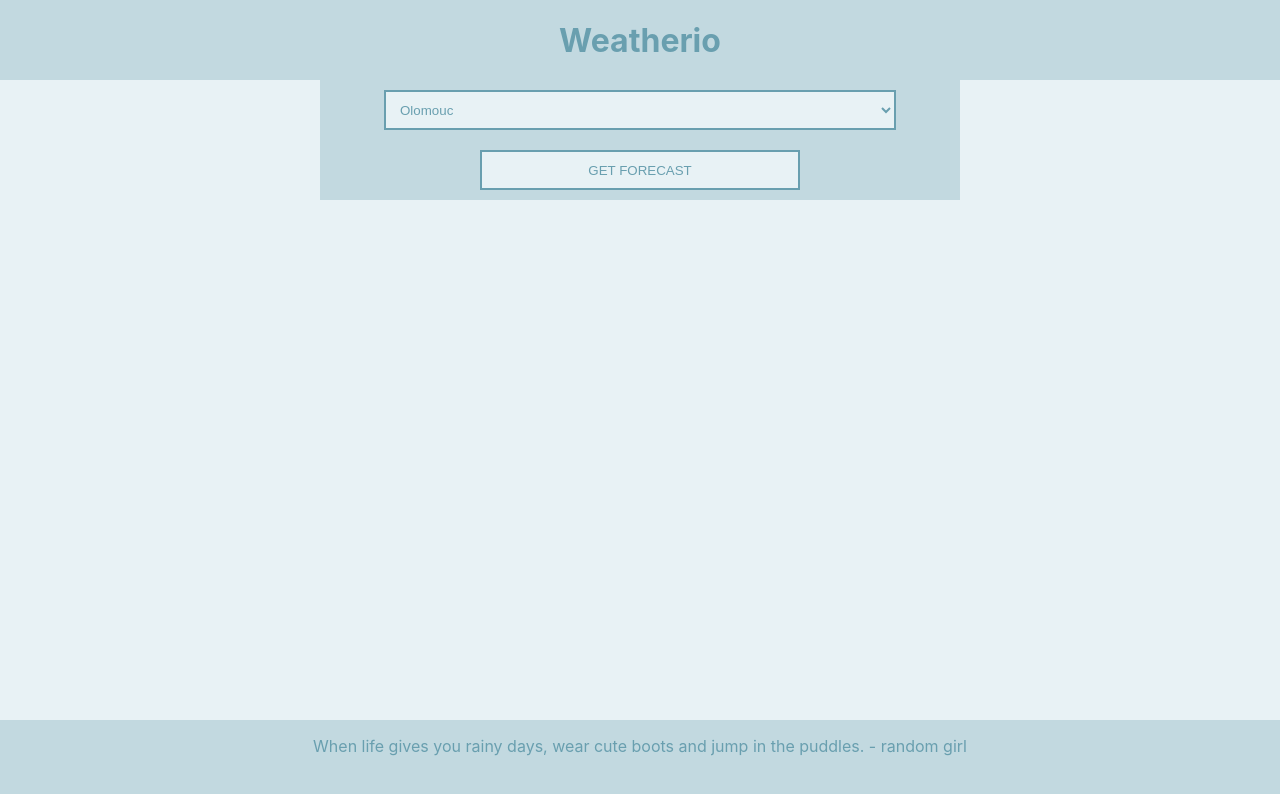
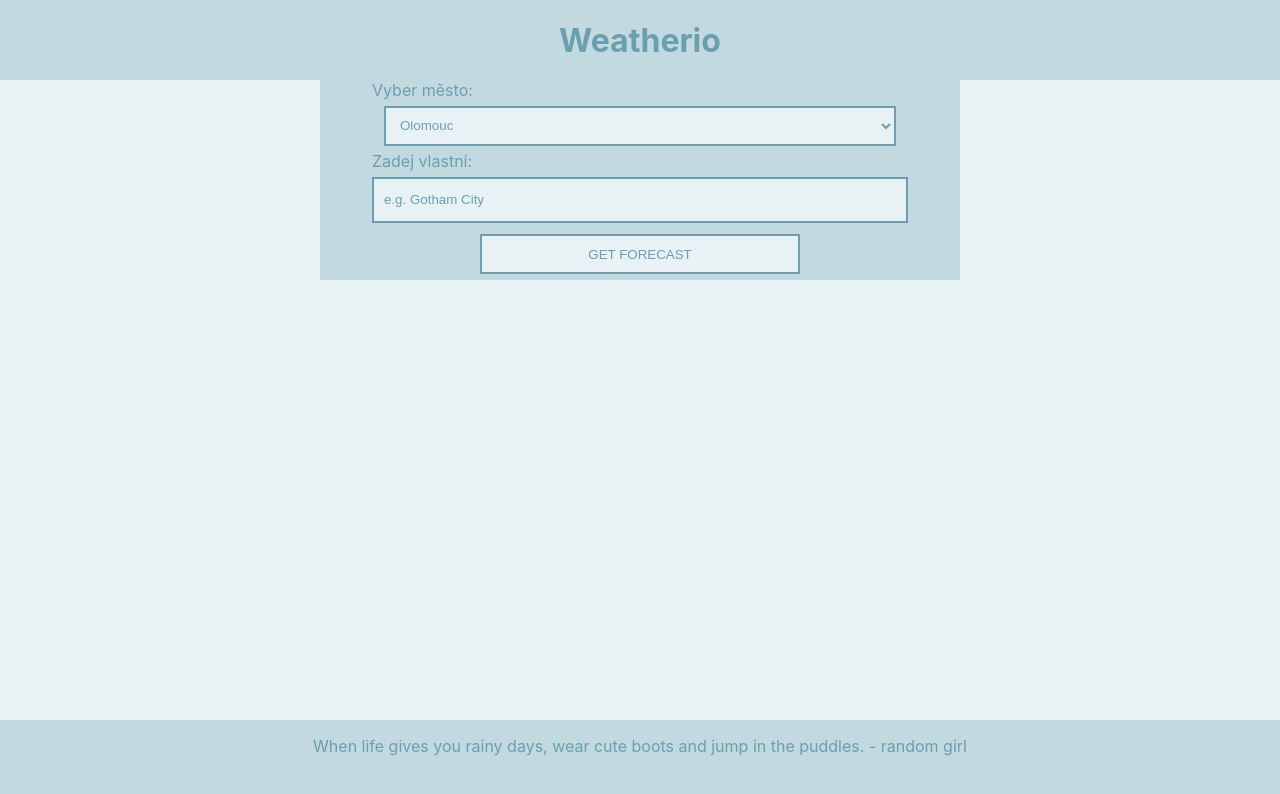
Before and after one commit to fresh-js-devs/apiary, a React (Create React App) app: page / in a window 1280 px wide. Shown: the top 794 px of the page. Built offline with nearby package versions, Linux system fonts and the light colour scheme.

Commit message:
custom city added

```diff
--- a/src/components/PlaceForm.js
+++ b/src/components/PlaceForm.js
@@ -3,10 +3,11 @@ import React, { useState } from "react";
 import styled from "@emotion/styled";
 
 import { Button } from "./atoms/Buttons";
-import { Select } from "./atoms/FormFields";
+import { Select, Input } from "./atoms/FormFields";
+import { Label } from "./atoms/TextFields";
 
 const Wrapper = styled.div`
-  height: 15vh;
+  height: 25vh;
   width: 50vw;
   background-color: #c2d9e0;
   display: flex;
@@ -14,15 +15,22 @@ const Wrapper = styled.div`
   justify-content: center;
   align-content: center;
   flex-direction: column;
-  align-self: flex-start;
+  align-self: center;
   justify-self: flex-start;
 `;
 
 const PlaceForm = ({ onGetForecastClick }) => {
   const [place, setPlace] = useState("olomouc");
+  const [customCity, setCustomCity] = useState("");
+
+  const resolveCity = () => {
+    const city = customCity !== "" ? customCity : place;
+    onGetForecastClick(city);
+  };
 
   return (
     <Wrapper>
+      <Label>Vyber město:</Label>
       <Select
         id="places"
         value={place}
@@ -32,7 +40,12 @@ const PlaceForm = ({ onGetForecastClick }) => {
         <option value="zlin">Zlin</option>
       </Select>
 
-      <Button onClick={() => onGetForecastClick(place)}>GET FORECAST</Button>
+      <Label>Zadej vlastní:</Label>
+      <Input
+        placeholder="e.g. Gotham City"
+        onChange={(event) => setCustomCity(event.target.value)}
+      ></Input>
+      <Button onClick={() => resolveCity()}>GET FORECAST</Button>
     </Wrapper>
   );
 };
--- a/src/components/Template.js
+++ b/src/components/Template.js
@@ -1,7 +1,7 @@
 import React from "react";
 import styled from "@emotion/styled";
 import { H1 } from "./atoms/Headlines";
-import { P } from "./atoms/Paragraph";
+import { P } from "./atoms/TextFields";
 
 const Base = styled.div`
   width: 100vw;
@@ -30,11 +30,10 @@ const Footer = styled.div`
 `;
 
 const Wrapper = styled.div`
-  height: 80vh;
+  min-height: 80vh;
   padding-top: 10vh;
   display: flex;
   flex-direction: column;
-  flex-wrap: wrap;
   justify-content: start;
   align-content:center;
 `;
--- a/src/components/atoms/FormFields.js
+++ b/src/components/atoms/FormFields.js
@@ -10,3 +10,17 @@ export const Select = styled.select`
   padding-left: 10px;
   margin: auto;
 `;
+
+export const Input = styled.input`
+  width: 80%;
+  height: 5vh;
+  color: #699faf;
+  border: 2px solid #699faf;
+  background-color: #e8f2f5;
+  padding-right: 10px;
+  padding-left: 10px;
+  margin: auto;
+  &::placeholder {
+    color: #699faf;
+  }
+`;
--- a/src/components/atoms/Headlines.js
+++ b/src/components/atoms/Headlines.js
@@ -1,5 +1,14 @@
 import styled from "@emotion/styled";
 
 export const H1 = styled.h1`
-  color: #699FAF;
+  color: #699faf;
 `;
+export const H2 = styled.h2`
+  color: #699faf;
+`;
+export const H3 = styled.h3`
+  color: #699faf;
+`;
+export const H4 = styled.h4`
+  color: #699faf;
+`;
--- a/src/components/atoms/Paragraph.js
+++ b/src/components/atoms/TextFields.js
@@ -3,3 +3,7 @@ import styled from "@emotion/styled";
 export const P = styled.p`
   color: #699faf;
 `;
+
+export const Label = styled.label`
+  color: #699faf;
+`;
```
